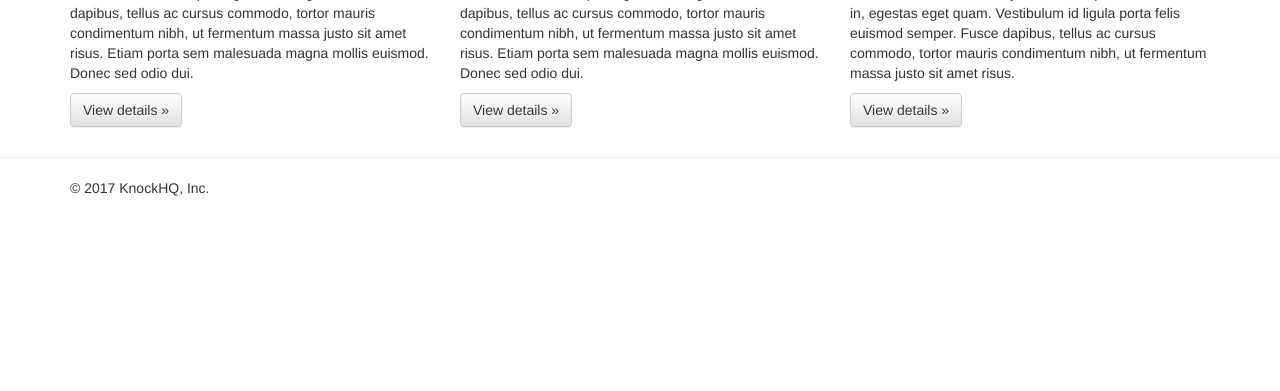
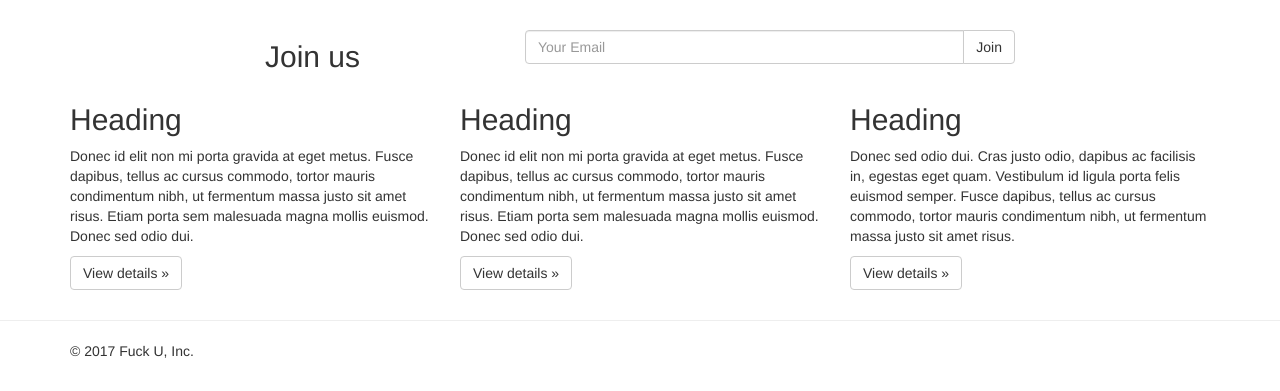
Before and after one commit to aqua7491/pashaideas, a Django app: page / in a window 1280 px wide. Shown: the part 468-859 px from the top of the page. Before the commit the page ends 664 px from the top, so only its background shows below. Run offline with Django 3.2, Linux system fonts and the light colour scheme; data comes from the database, SQL or seed files in the repository; both versions use the stored data as it was after the commit; some libraries are stand-ins or nearby versions.

Commit message:
updated base and home

```diff
--- a/pages/models.py
+++ b/pages/models.py
@@ -1,9 +1,18 @@
 from django.db import models
+from django.core.exceptions import ValidationError
 
 LAYOUT_CHOICES = (
     ('standart', 'Standart'),
     ('staked', 'Staked'),
     )
+
+
+def layout_validator(value):
+    if value[0] != '#':
+        raise ValidationError('Must start with #')
+    if len(value) == 4 or len(value) == 7:
+        return value
+    raise ValidationError('Incorrect length')
 
 
 class Page(models.Model):
@@ -13,7 +22,7 @@
     title_btn_url = models.CharField(max_length=50, blank=50, null=True)
     content = models.TextField(blank=True, null=True)
     show_nav = models.BooleanField(default=True)
-    nav_color = models.CharField(max_length=7, default='#000000')
+    nav_color = models.CharField(max_length=7, default='#000000', validators=[layout_validator])
     layout = models.CharField(max_length=20, choices=LAYOUT_CHOICES, default='standart')
     video_embed = models.TextField(blank=True, null=True)
 
--- a/pages/templates/pages/home.html
+++ b/pages/templates/pages/home.html
@@ -1,72 +1,36 @@
 {% extends "base.html" %}
 
+<style>
+{% block styles %}
+    {% if page_obj.nav_color != '#000000' %}
+    .navbar-inverse {
+        background-color: {{ page_obj.nav_color }};
+        border-color:{{ page_obj.nav_color }}
+    }
+    {% endif %}
+    {% if not page_obj.show_nav %}
+        body {
+          padding-top: 0px;
+          padding-bottom: 0px;
+        }
+    {% endif %}
+{% endblock %}
+</style>
 
 {% block content %}
-<nav class="navbar navbar-inverse navbar-fixed-top">
-      <div class="container">
-        <div class="navbar-header">
-          <button type="button" class="navbar-toggle collapsed" data-toggle="collapse" data-target="#navbar" aria-expanded="false" aria-controls="navbar">
-            <span class="sr-only">Toggle navigation</span>
-            <span class="icon-bar"></span>
-            <span class="icon-bar"></span>
-            <span class="icon-bar"></span>
-          </button>
-          <a class="navbar-brand" href="#">Knock HQ</a>
-        </div>
-        <div id="navbar" class="navbar-collapse collapse">
-          <!-- <form class="navbar-form navbar-right">
-            <div class="form-group">
-              <input type="text" placeholder="Email" class="form-control">
-            </div>
-            <div class="form-group">
-              <input type="password" placeholder="Password" class="form-control">
-            </div>
-            <button type="submit" class="btn btn-success">Sign in</button>
-          </form> -->
-        </div><!--/.navbar-collapse -->
-      </div>
-    </nav>
 
-    <!-- Main jumbotron for a primary marketing message or call to action -->
-    <div class="jumbotron">
-      <div class="container">
-        <h1>{{ page_obj.title }}</h1>
-        <p>{{ page_obj.title_description|linebreaks }}</p>
-        {% if title_btn_url %}
-        <p><a class="btn btn-primary btn-lg" href="{{ title_btn_url }}" role="button">{{ title_btn }}</a></p>
-        {% endif %}
-      </div>
-    </div>
+{% if page_obj.show_nav %}
+    {% include 'navbar.html' %}
+{% endif %}
+    {% if page_obj.layout == 'stacked' %}
+        {% include 'pages/snippet/stacked-layout.html' with page_obj=page_obj form=form %}
 
-    <div class="container">
-      <!-- Example row of columns -->
-      <div class='row'>
-        <div class='col-sm-8 col-sm-offset-2'>
-          <div class='row'>
-           <div class="col-xs-4">
-              <h2>Join us</h2>
-            </div>
-            <div class='col-xs-8'>
-                <p>
-                {% include 'pages/snippet/join-form.html' with form=form %}
-                </p>
-            </div>
-        </div></div>
-        </div>
+    {% else %}
+        {% include 'pages/snippet/standart-layout.html' with page_obj=page_obj form=form %}
 
 
-      </div>
-      <div class='container'>
-            {{ page_obj.content|safe }}
+      {% endif %}
 
-      </div>
-
-      <hr>
-     <div class='container'>
-      <footer>
-        <p>&copy; 2017 KnockHQ, Inc.</p>
-      </footer>
-    </div> <!-- /container -->
 
 
 {% endblock content %}
--- /dev/null
+++ b/pages/templates/pages/snippet/standart-layout.html
@@ -0,0 +1,45 @@
+<!-- Main jumbotron for a primary marketing message or call to action -->
+  <div class="jumbotron">
+    <div class="container">
+      <div class='row'>
+            <div class='col-sm-6'>
+              <h1>{{ page_obj.title }}</h1>
+              <p>{{ page_obj.title_description|linebreaks }}</p>
+              {% if title_btn_url %}
+              <p><a class="btn btn-primary btn-lg" href="{{ title_btn_url }}" role="button">{{ title_btn }}</a></p>
+              {% endif %}
+          </div>
+          {% if page_obj.video_embed %}
+          <div class='col-sm-6'>
+              <div class="embed-responsive embed-responsive-16by9">
+                {{ page_obj.video_embed|safe }}
+              </div>
+
+          </div>
+          {% endif %}
+      </div>
+    </div>
+  </div>
+
+  <div class="container">
+    <!-- Example row of columns -->
+    <div class='row'>
+      <div class='col-sm-8 col-sm-offset-2'>
+        <div class='row'>
+         <div class="col-xs-4">
+            <h2>Join us</h2>
+          </div>
+          <div class='col-xs-8'>
+              <p>
+              {% include 'pages/snippet/join-form.html' with form=form %}
+              </p>
+          </div>
+      </div></div>
+      </div>
+
+
+    </div>
+    <div class='container'>
+          {{ page_obj.content|safe }}
+
+    </div>
--- a/templates/base.html
+++ b/templates/base.html
@@ -1,5 +1,4 @@
 {% load static %}
-
 <!DOCTYPE html>
 <html lang="en">
   <head>
@@ -7,15 +6,17 @@
     <meta http-equiv="X-UA-Compatible" content="IE=edge">
     <meta name="viewport" content="width=device-width, initial-scale=1">
     <!-- The above 3 meta tags *must* come first in the head; any other head content must come *after* these tags -->
-    <title>Bootstrap 101 Template</title>
+    <title>My Pet</title>
 
     <!-- Latest compiled and minified CSS -->
     <link rel="stylesheet" href="https://maxcdn.bootstrapcdn.com/bootstrap/3.3.7/css/bootstrap.min.css" integrity="sha384-BVYiiSIFeK1dGmJRAkycuHAHRg32OmUcww7on3RYdg4Va+PmSTsz/K68vbdEjh4u" crossorigin="anonymous">
+    <link rel="stylesheet" href="{% static 'css/main.css' %}" >
 
-<!-- Optional theme -->
-<link rel="stylesheet" href="https://maxcdn.bootstrapcdn.com/bootstrap/3.3.7/css/bootstrap-theme.min.css" integrity="sha384-rHyoN1iRsVXV4nD0JutlnGaslCJuC7uwjduW9SVrLvRYooPp2bWYgmgJQIXwl/Sp" crossorigin="anonymous">
+    <style>
+    {% block styles %}
+    {% endblock %}
+    </style>
 
-<link rel="stylesheet" href="{% static 'css/main.css' %}">
 
     <!-- HTML5 shim and Respond.js for IE8 support of HTML5 elements and media queries -->
     <!-- WARNING: Respond.js doesn't work if you view the page via file:// -->
@@ -25,24 +26,34 @@
     <![endif]-->
   </head>
   <body>
-    {% if massages %}
-        <div class="alert alert-warning">
+    {% if messages %}
+
+            <div class='alert alert-warning'>
                 <div class='container'>
-          {% for message in massages %}
+                 {% for message in messages %}
                     {{ message }}<br/>
                     {% endfor %}
                 </div>
             </div>
+
     {% endif %}
     {% block content %}
+    {% endblock %}
 
-    {% endblock content %}
+    <hr>
+
+     <div class='container'>
+      <footer>
+        <p>&copy; 2017 Fuck U, Inc.</p>
+      </footer>
+    </div> <!-- /container -->
+
+
 
     <!-- jQuery (necessary for Bootstrap's JavaScript plugins) -->
     <script src="https://ajax.googleapis.com/ajax/libs/jquery/1.12.4/jquery.min.js"></script>
     <!-- Include all compiled plugins (below), or include individual files as needed -->
     <!-- Latest compiled and minified JavaScript -->
     <script src="https://maxcdn.bootstrapcdn.com/bootstrap/3.3.7/js/bootstrap.min.js" integrity="sha384-Tc5IQib027qvyjSMfHjOMaLkfuWVxZxUPnCJA7l2mCWNIpG9mGCD8wGNIcPD7Txa" crossorigin="anonymous"></script>
-
   </body>
 </html>
--- /dev/null
+++ b/templates/navbar.html
@@ -0,0 +1,15 @@
+<nav class="navbar navbar-inverse navbar-fixed-top">
+  <div class="container">
+    <div class="navbar-header">
+      <button type="button" class="navbar-toggle collapsed" data-toggle="collapse" data-target="#navbar" aria-expanded="false" aria-controls="navbar">
+        <span class="sr-only">Toggle navigation</span>
+        <span class="icon-bar"></span>
+        <span class="icon-bar"></span>
+        <span class="icon-bar"></span>
+      </button>
+      <a class="navbar-brand" href="#">Knock HQ</a>
+    </div>
+    <div id="navbar" class="navbar-collapse collapse">
+    </div><!--/.navbar-collapse -->
+  </div>
+  </nav>
```
Also changed, not shown: pages/templates/pages/snippet/stacked-layout.html (added, +55 -0 lines), db.sqlite3, pages/migrations/0004_auto_20170315_1354.py (added). Lines whose indentation alone changed are shown as unchanged.
